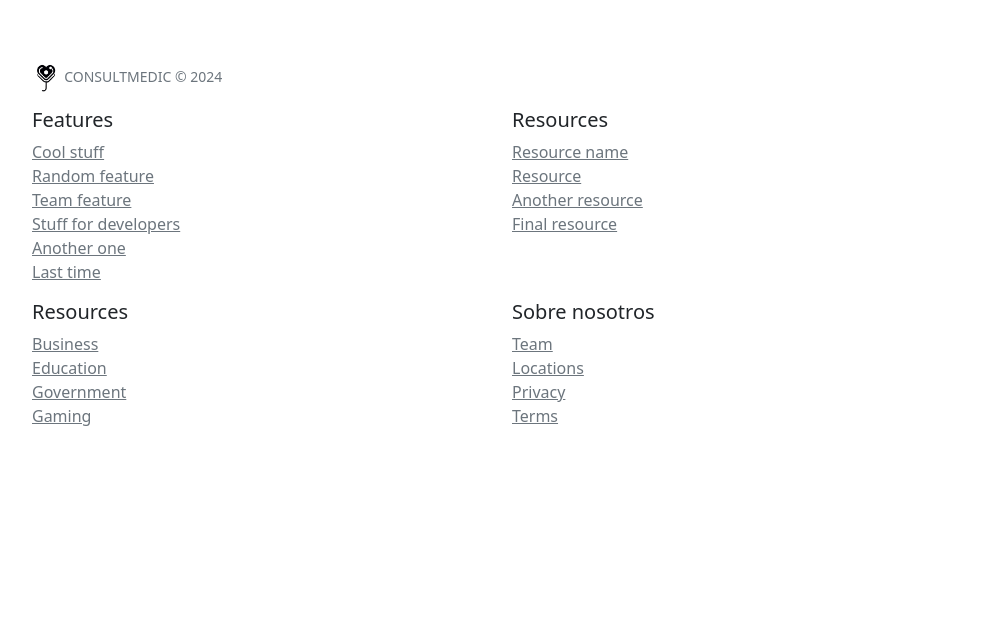
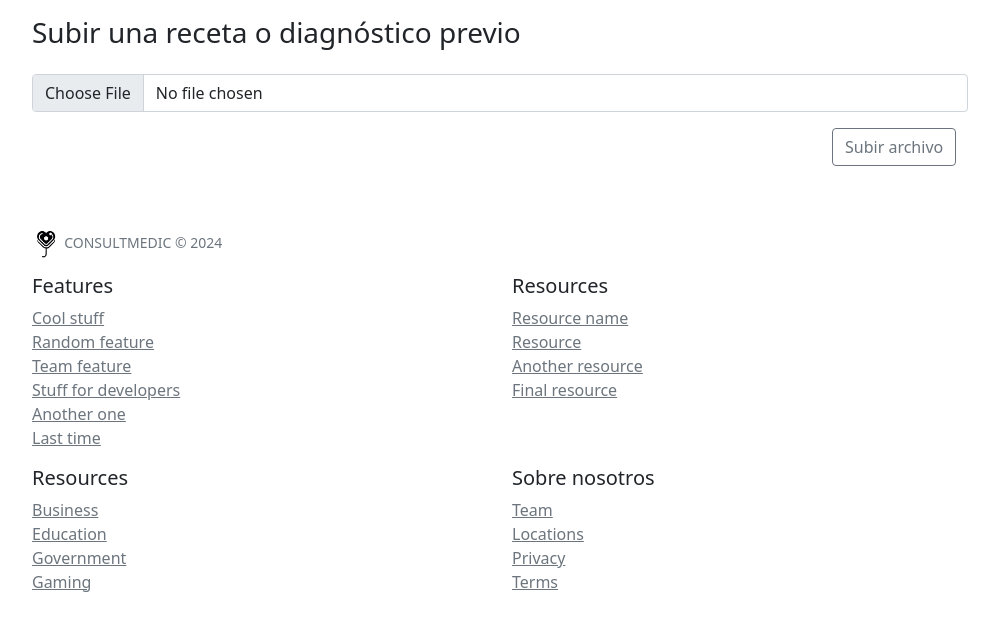
Before and after one commit to Z3V3L/consultmedic, a PHP site: page /subirArchivo.php in a window 1280 px wide. Shown: the part 68-699 px from the top of the page, without its empty margins (140-1139 px from the left). Run offline with PHP 8.4, Linux system fonts and the light colour scheme.

Commit message:
Subida de archivos

```diff
--- a/subirArchivo.php
+++ b/subirArchivo.php
@@ -4,13 +4,11 @@
     <meta charset="utf-8">
     <meta name="viewport" content="width=device-width, initial-scale=1">
     <meta name="description" content="">
-    <title>Consultmedic</title>
+    <title>Subir archivo | Consultmedic</title>
     <link rel="icon" type="image/x-icon" href="styles/logo_flat.png">
 
 
     <link rel="canonical" href="https://getbootstrap.com/docs/5.0/examples/product/">
-
-
 
     <!-- Bootstrap core CSS -->
     <link href="assets/dist/css/bootstrap.min.css" rel="stylesheet">
@@ -25,6 +23,24 @@
 
 <main>
 
+<div class="container">
+  <form action="upload.php" method="post" enctype="multipart/form-data">
+    <h3 class="my-3">Subir una receta o diagnóstico previo </h3>
+    <div class="row" >
+      <div class="col">
+        <input type="file" class="form-control mt-2" id="inputSubirArchivo" name="fileToUpload">
+      </div>
+    </div>
+    <div class="row justify-content-end">
+      <div class="col-2 mt-3">
+        <button class="btn btn-outline-secondary" type="submit" value="Upload Image" name="submit">Subir archivo</button>
+      </div>
+    </div>
+  </form>
+</div>
+
+
+
 </main>
 
 <?php include 'header-footer/footer.php';?>
```
Also changed, not shown: upload.php (added, +49 -0 lines), uploads/9790.jpg (added).
